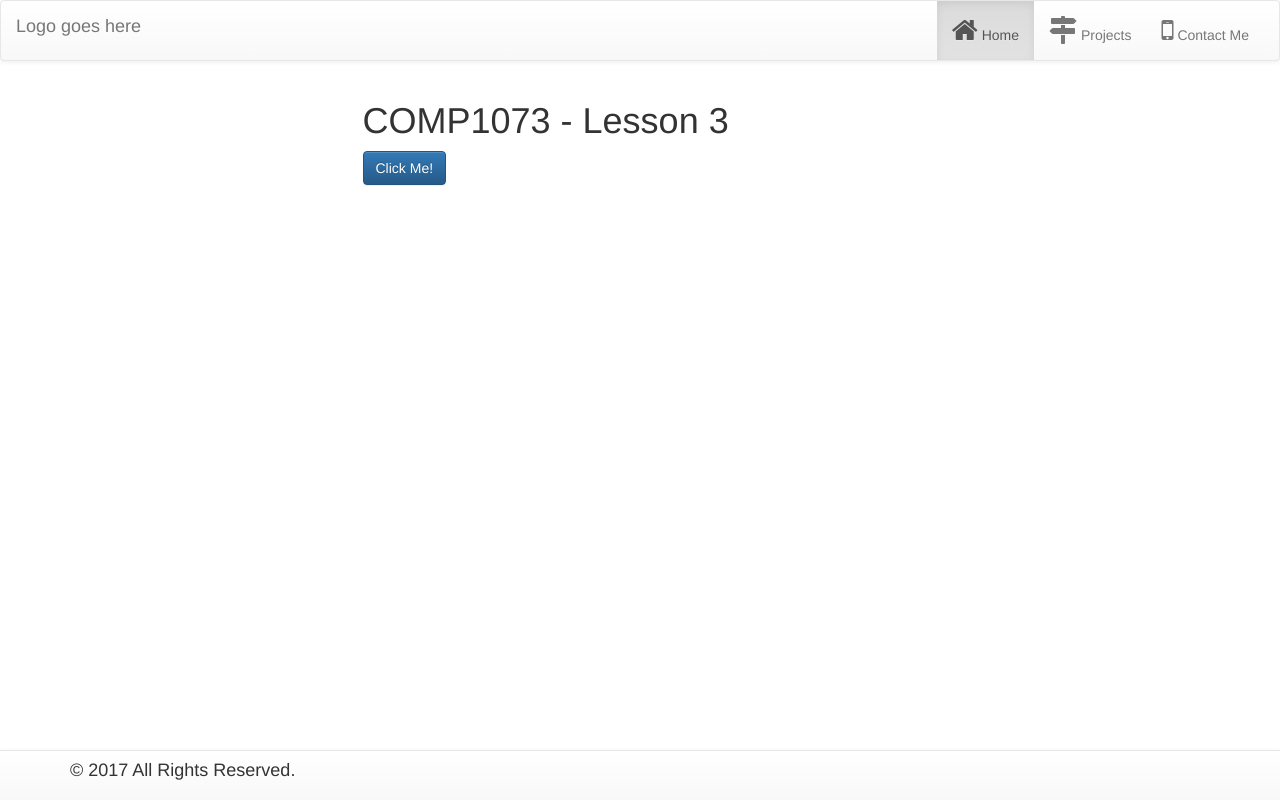
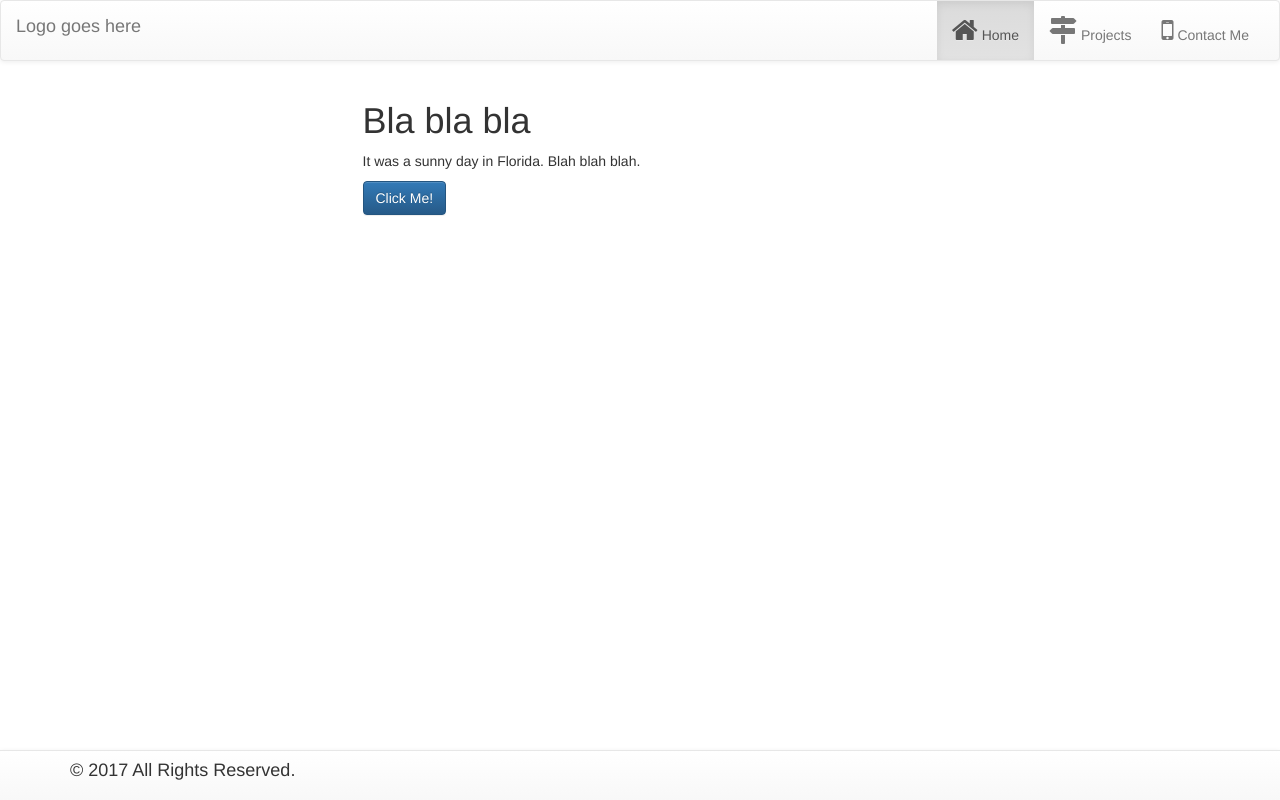
Before and after one commit to t-howell/COMP1073-Lesson3, a website: page index.html in a window 1280 px wide. Drawn offline with Linux system fonts and the light colour scheme.

Commit message:
myContent

```diff
--- a/index.html
+++ b/index.html
@@ -40,7 +40,9 @@
 	<div class="container">
 		<div class="row">
 			<div class="col-md-offset-3 col-md-6">
+
 				<h1 id="firstHeading">COMP1073 - Lesson 3</h1>
+				<p id="firstParagraph"></p>
 				<button id="clickMeButton" class="btn btn-primary">Click Me!</button>
 			</div>
 		</div>
--- a/scripts/app.js
+++ b/scripts/app.js
@@ -7,7 +7,27 @@ console.log("App Started");
 var firstHeading = document.getElementById("firstHeading");
 
 //can use firstHeading js variable as though it is the html h1 element
-window.alert(firstHeading.textContent);
+console.log(firstHeading.textContent);
+
+firstHeading.textContent = "Bla bla bla";
+//this will destroy your document/overwrite it
+//document.write(firstHeading.textContent);
+
+//dont use this
+//window.alert(firstHeading.textContent);
+
+
+
+
+//*****For assignment 1 do these three steps
+//1. create reference to an element id (reference variable)
+var firstParagraph = document.getElementById("firstParagraph");
+
+//2. create a variable that contains content (content variable)
+var myContent = "It was a sunny day in Florida. Blah blah blah.";
+
+//3. assign variable with content to the reference variable ()
+firstParagraph.textContent = myContent;
 
 
 
```
